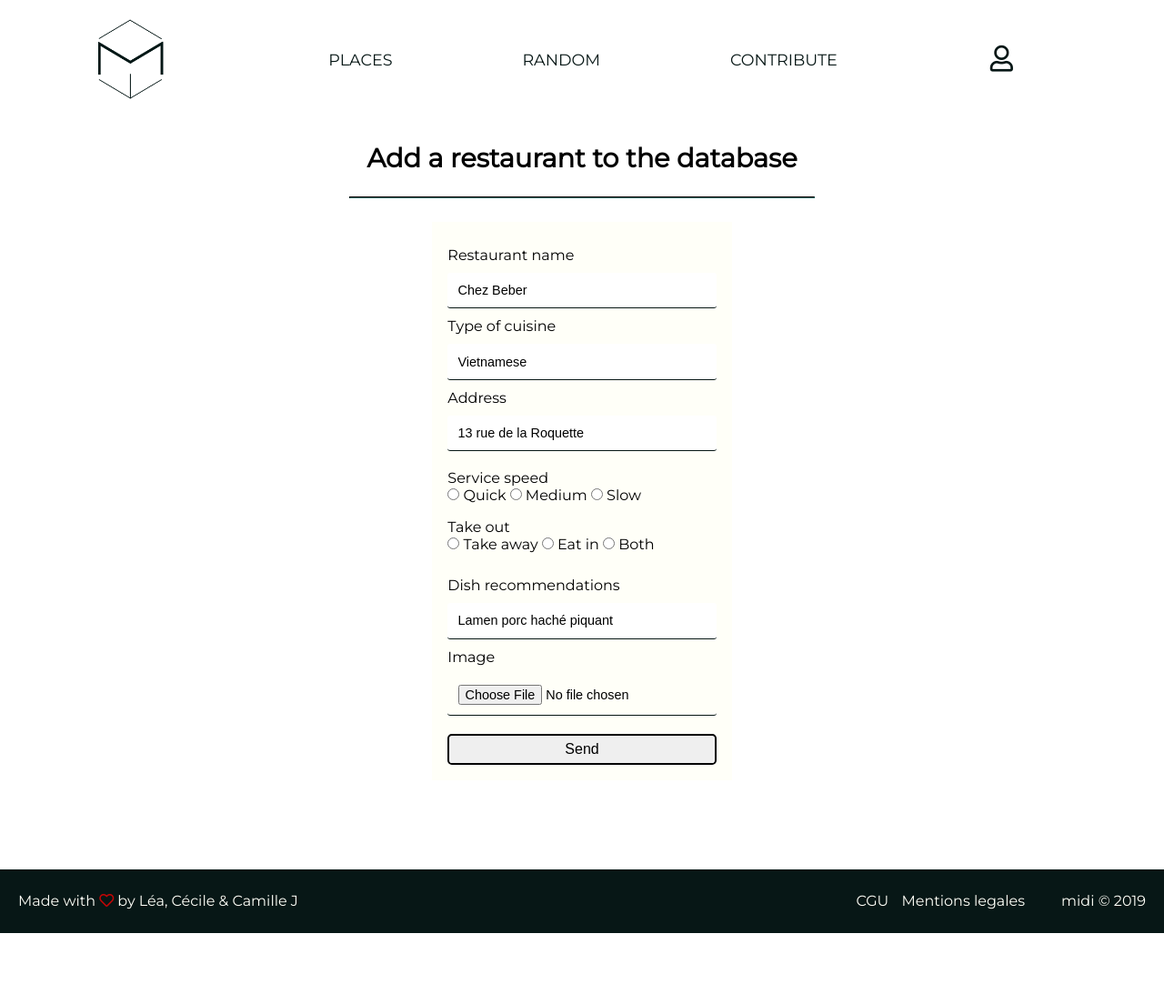
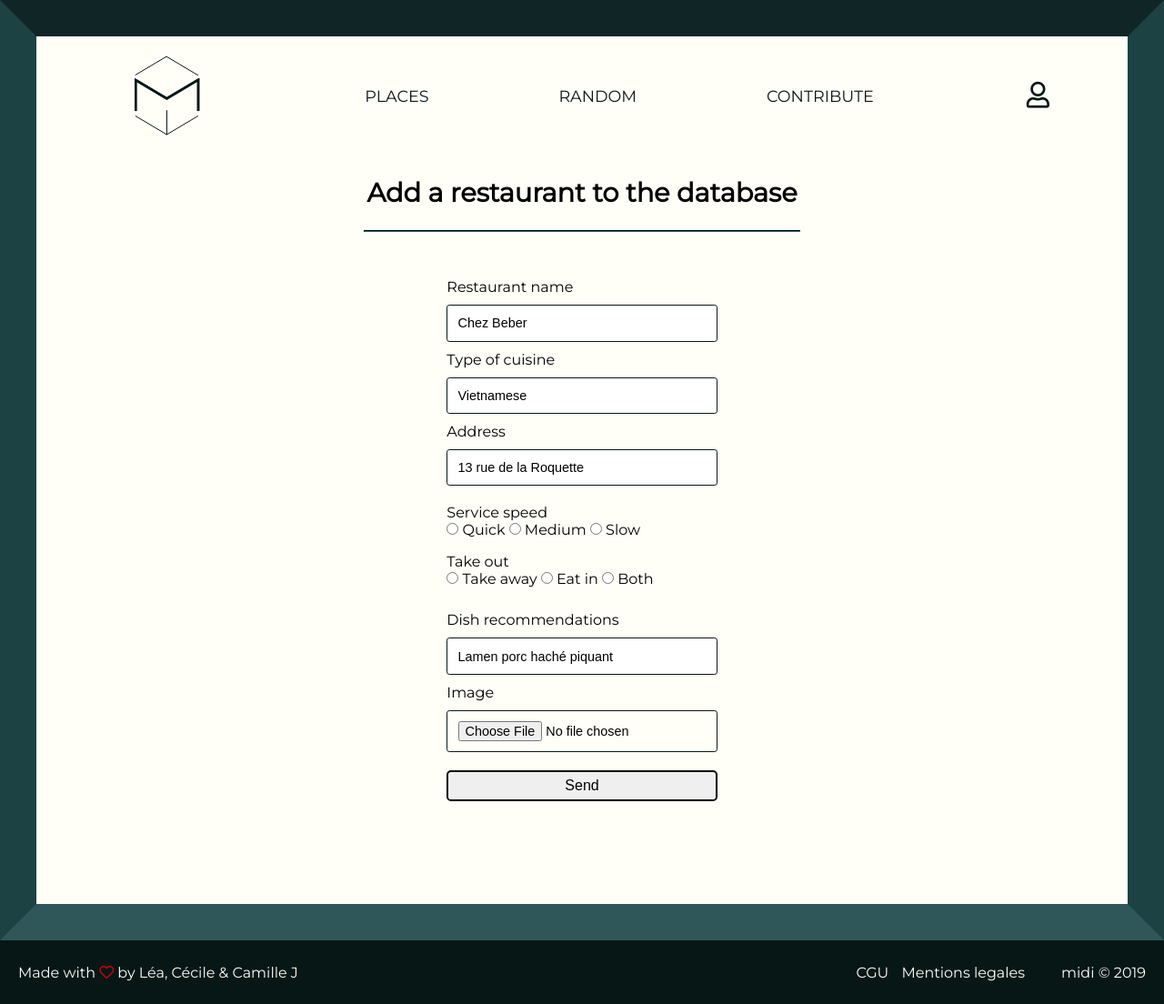
Before and after one commit to sheshiru/midi, a Node server app: page /admin-forms in a window 1280 px wide. Shown: the whole page at 91% size. Before the commit the page ends 1026 px from the top, so only its background shows below. Run offline with Node 20, Linux system fonts and the light colour scheme; some libraries are stand-ins or nearby versions; some web fonts are replaced.

Commit message:
final commit?

```diff
--- a/public/css/forms.css
+++ b/public/css/forms.css
@@ -60,10 +60,7 @@ USER/ADMIN FORM
 
 #user_add_form input,
 #admin-add-form input {
-  border-bottom: 1px solid #071716;
-  border-top: 0px solid #fffff8;
-  border-right: 0px solid #fffff8;
-  border-left: 0px solid #fffff8;
+  border: 1px solid #071716;
   padding: 0.7rem;
   border-radius: 0.2rem;
   font-size: 0.9rem;
--- a/routes/index.js
+++ b/routes/index.js
@@ -156,7 +156,8 @@ router.get("/restaurants/tag/:typeOfCuisine", (req, res) => {
 });
 
 router.get("/admin-forms", (req, res) => {
-  res.render("admin-forms", { navlayout: true });
+  let bigWrapper = "wrapper-pages";
+  res.render("admin-forms", { navlayout: true, bigWrapper });
 });
 
 router.get("/wishlist", (req, res) => {
```
